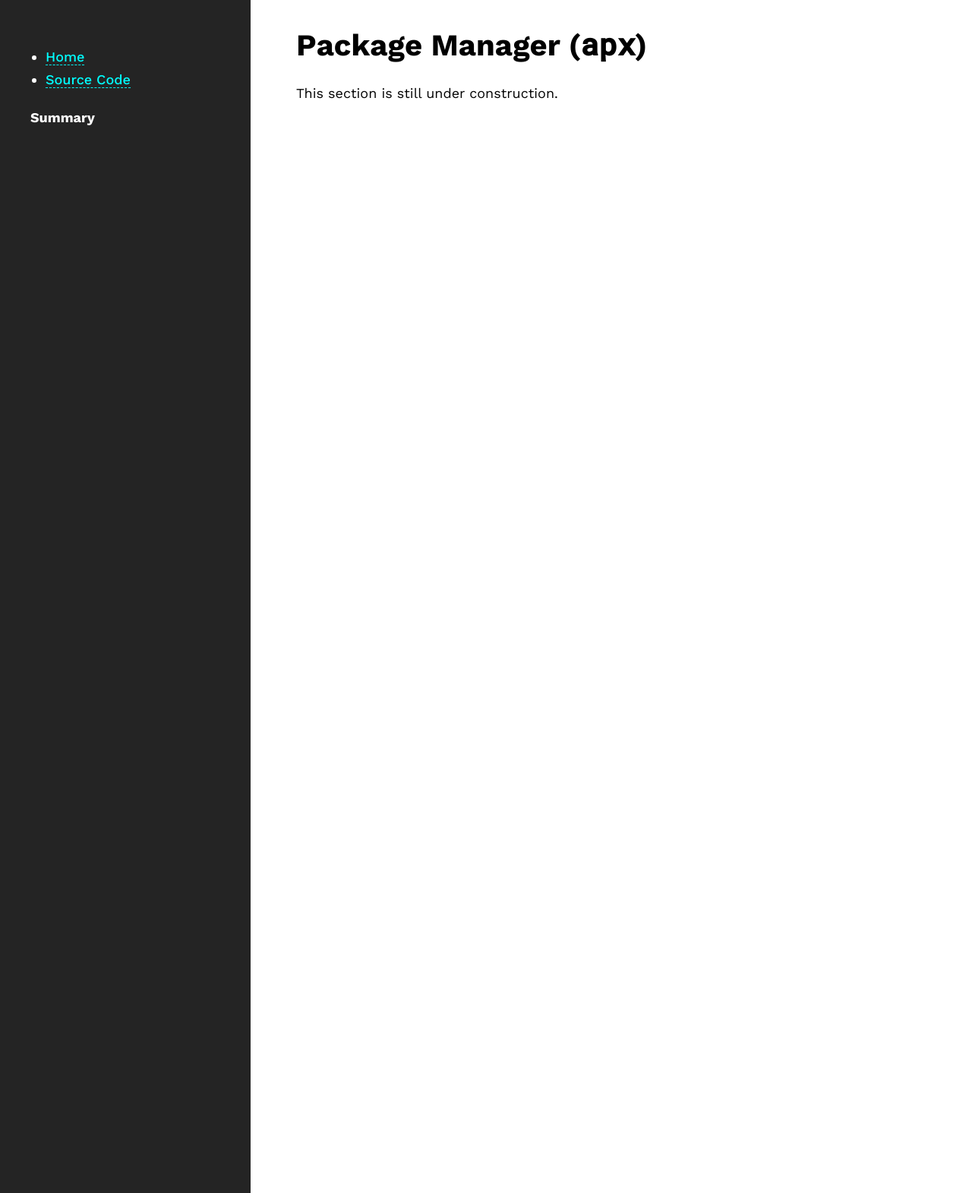
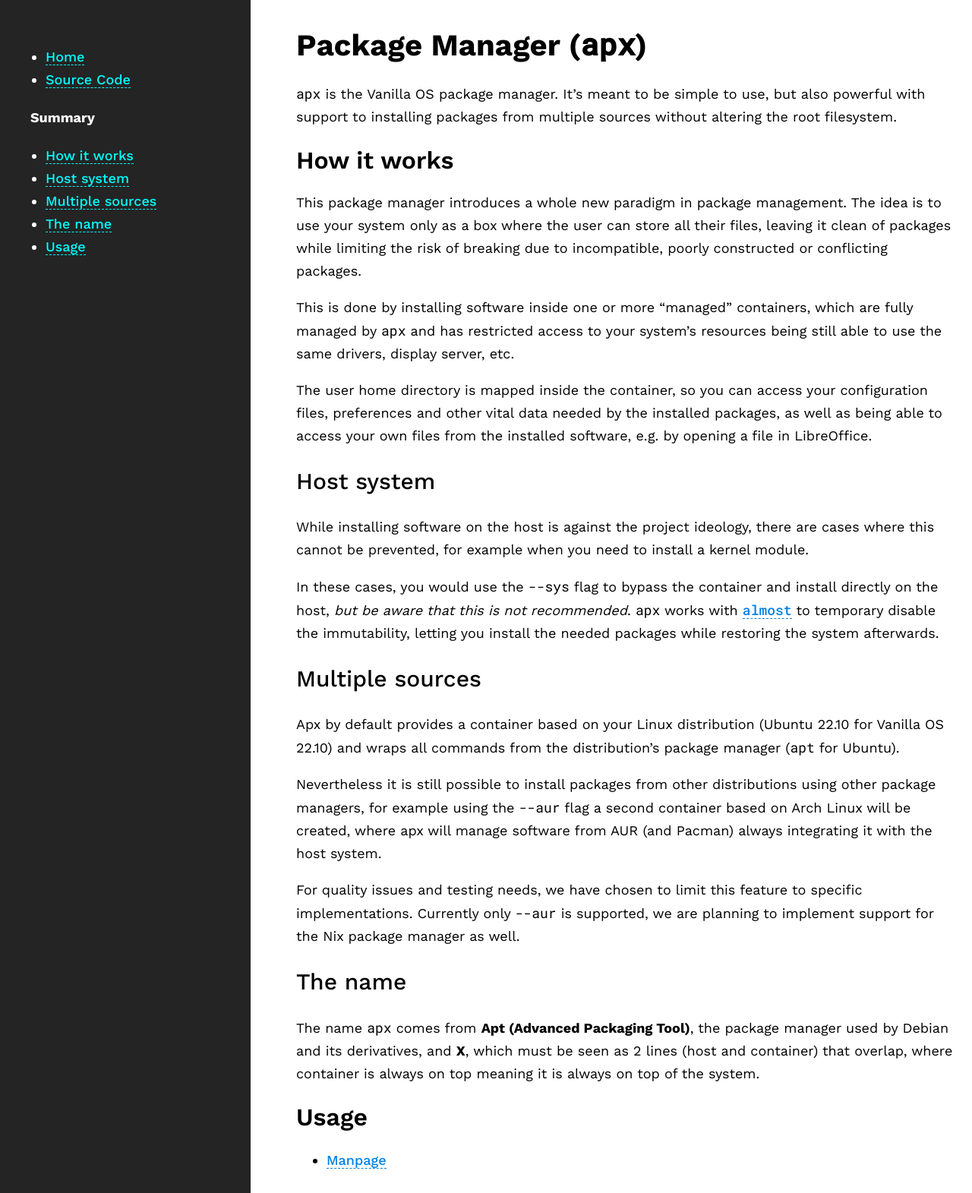
Before and after one commit to Vanilla-OS/documentation, a Jekyll site: the page built from docs/apx/index.md, in a window 1280 px wide. Shown: the whole page at 76% size. Built offline with Jekyll 4.4.1, drawn with Linux system fonts in a browser that asks for light colours.

Commit message:
update apx doc

```diff
--- a/docs/apx/index.md
+++ b/docs/apx/index.md
@@ -4,4 +4,54 @@ description: Find out how to use apx, the Vanilla OS package manager.
 ---
 
 # Package Manager (`apx`)
-This section is still under construction.
+`apx` is the Vanilla OS package manager. It's meant to be simple to use, but
+also powerful with support to installing packages from multiple sources without
+altering the root filesystem.
+
+## How it works
+This package manager introduces a whole new paradigm in package management. The
+idea is to use your system only as a box where the user can store all their
+files, leaving it clean of packages while limiting the risk of breaking due
+to incompatible, poorly constructed or conflicting packages.
+
+This is done by installing software inside one or more "managed" containers,
+which are fully managed by `apx` and has restricted access to your system's
+resources being still able to use the same drivers, display server, etc.
+
+The user home directory is mapped inside the container, so you can access your
+configuration files, preferences and other vital data needed by the installed
+packages, as well as being able to access your own files from the installed
+software, e.g. by opening a file in LibreOffice.
+
+### Host system
+While installing software on the host is against the project ideology, there
+are cases where this cannot be prevented, for example when you need to install
+a kernel module.
+
+In these cases, you would use the `--sys` flag to bypass the container and
+install directly on the host, *but be aware that this is not recommended*. `apx`
+works with [`almost`](/docs/almost) to temporary disable the immutability,
+letting you install the needed packages while restoring the system afterwards.
+
+### Multiple sources
+Apx by default provides a container based on your Linux distribution (Ubuntu
+22.10 for Vanilla OS 22.10) and wraps all commands from the distribution's
+package manager (`apt` for Ubuntu).
+
+Nevertheless it is still possible to install packages from other distributions
+using other package managers, for example using the `--aur` flag a second
+container based on Arch Linux will be created, where apx will manage software
+from AUR (and Pacman) always integrating it with the host system.
+
+For quality issues and testing needs, we have chosen to limit this feature
+to specific implementations. Currently only `--aur` is supported, we are
+planning to implement support for the Nix package manager as well.
+
+### The name
+The name `apx` comes from **Apt (Advanced Packaging Tool)**, the package
+manager used by Debian and its derivatives, and **X**, which must be seen as
+2 lines (host and container) that overlap, where container is always on top
+meaning it is always on top of the system.
+
+## Usage
+- [Manpage](/docs/apx/manpage)
```
